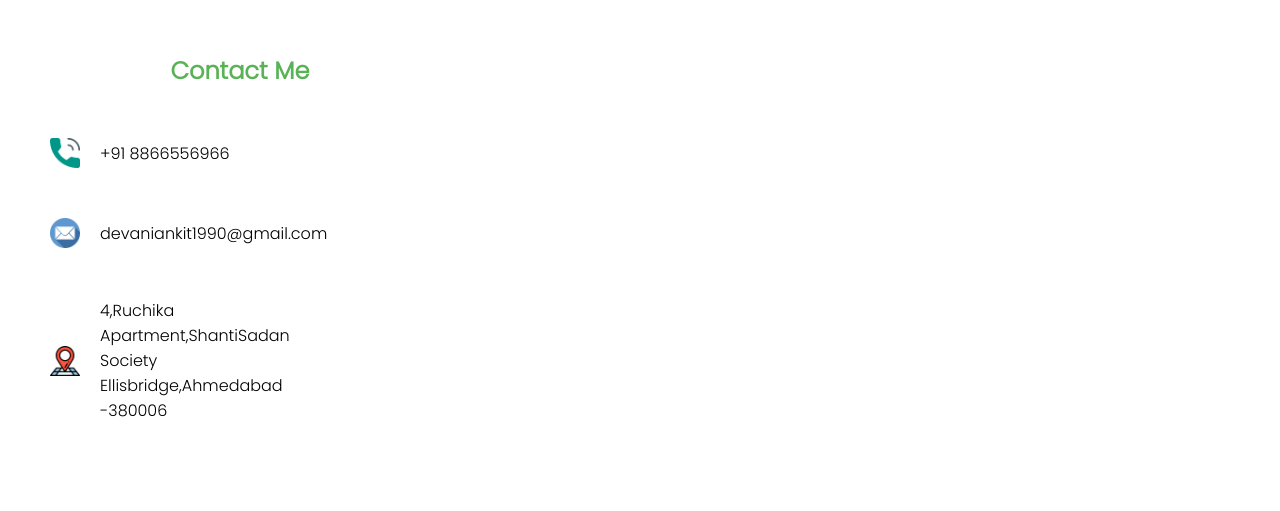
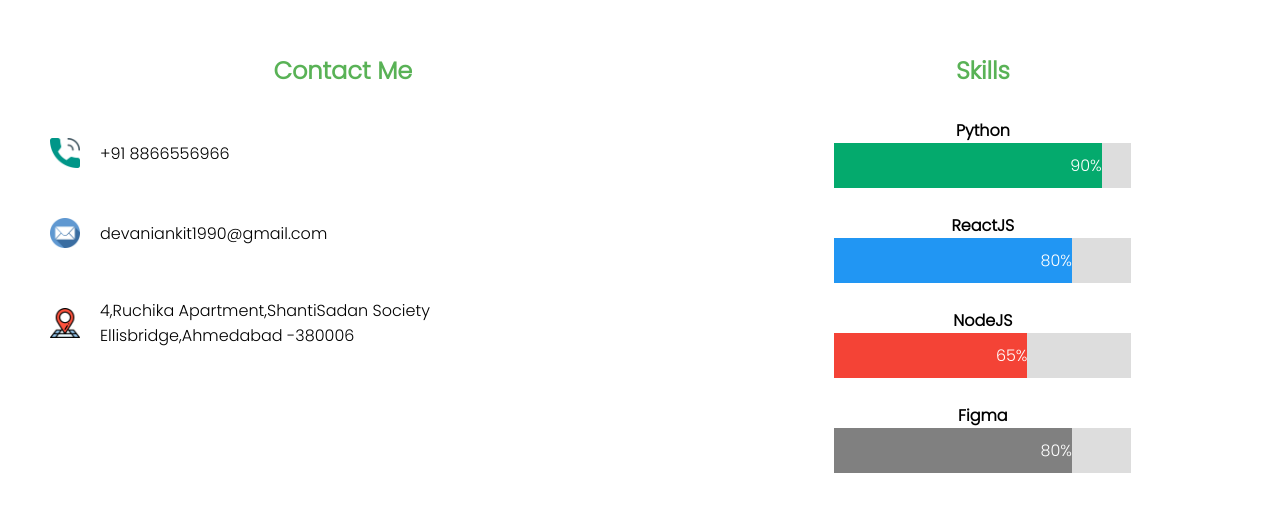
Before and after one commit to ankitdevani17/React--Portfolio, a React (Create React App) app: page /About in a window 1280 px wide. Shown: the part 2422-2933 px from the top of the page. Built offline with nearby package versions, Linux system fonts and the light colour scheme.

Commit message:
Fixed contact and skills added

```diff
--- a/src/Components/About.css
+++ b/src/Components/About.css
@@ -61,12 +61,3 @@ ul li{
         color:red;
         background:black;
 }
-.img-bg{
-        clip-path: polygon(36% 53%, 0% 100%, 0 0);
-        background-color: #59b256;
-        width: 20%;
-        height:50%;
-        position: absolute;
-        top:0;
-        right:0;
-}
--- a/src/Components/Contact.css
+++ b/src/Components/Contact.css
@@ -16,11 +16,15 @@ h2{
     display: flex;
     flex-direction:column;
     align-items: center;
-    justify-content: center;
+
   }
 
   .c-right {
     flex: 50%;
+    display: flex;
+    flex-direction:column;
+    align-items: center;
+
   }
   .c-title {
     font-size: 60px;
@@ -41,3 +45,26 @@ h2{
     height: 30px;
     margin-right: 20px;
   }
+  .container {
+    width: 50%; /* Full width */
+    background-color: #ddd; /* Grey background */
+    margin-bottom:25px;
+
+  }
+  .cheader{
+    margin-bottom:30px;
+  }
+
+
+  .skills {
+    text-align: right; /* Right-align text */
+    padding-top: 10px; /* Add top padding */
+    padding-bottom: 10px; /* Add bottom padding */
+    color: white; /* White text color */
+
+  }
+
+  .html {width: 90%; background-color: #04AA6D;} /* Green */
+  .css {width: 80%; background-color: #2196F3;} /* Blue */
+  .js {width: 65%; background-color: #f44336;} /* Red */
+  .php {width: 80%; background-color: #808080;} /* Dark Grey */
--- a/src/Components/Contact.jsx
+++ b/src/Components/Contact.jsx
@@ -20,14 +20,33 @@ function Contact() {
             </div>
             <div className="c-info-item">
               <img className="c-icon" src={Address} alt="" />
-              4,Ruchika Apartment,ShantiSadan Society<br/>
+              4,Ruchika Apartment,ShantiSadan Society
               Ellisbridge,Ahmedabad -380006
             </div>
           </div>
         </div>
       </div>
       <div className="c-right">
+          <h2 className='cheader'> Skills </h2>
+          <p className ="cp">Python</p>
+<div class="container">
+  <div class="skills html">90%</div>
+</div>
 
+<p>ReactJS</p>
+<div class="container">
+  <div class="skills css">80%</div>
+</div>
+
+<p>NodeJS</p>
+<div class="container">
+  <div class="skills js">65%</div>
+</div>
+
+<p>Figma</p>
+<div class="container">
+  <div class="skills php">80%</div>
+</div>
       </div>
   </div>
     )
```
